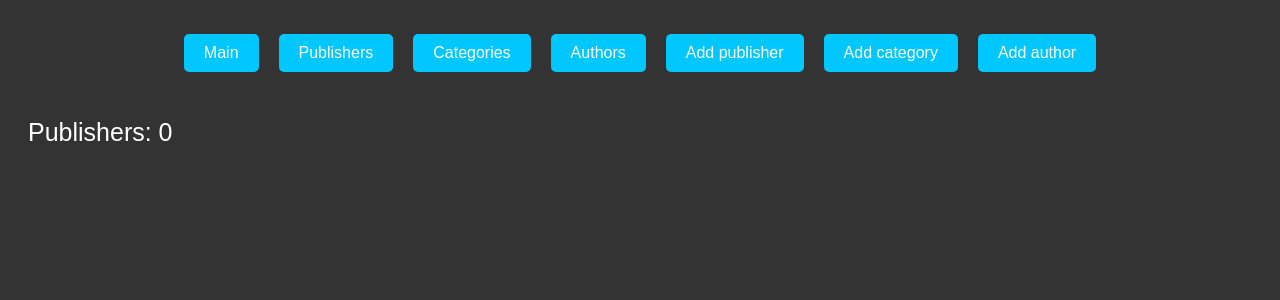
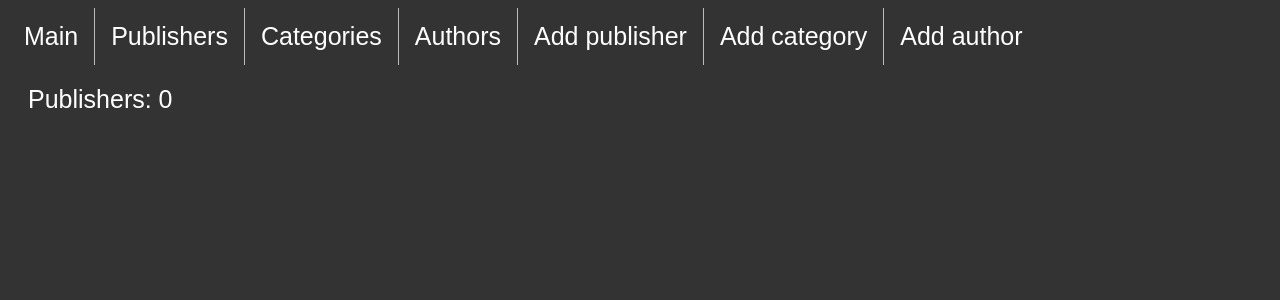
Before and after one commit to DeeStAcE/bookshelf, a Django app: page / in a window 1280 px wide. Shown: the top 300 px of the page. Run offline with Django 4.2, Linux system fonts and the light colour scheme; data that the repository does not hold is empty.

Commit message:
css adjusting

```diff
--- a/ksiazki/static/css/style.css
+++ b/ksiazki/static/css/style.css
@@ -3,7 +3,6 @@
     --color-text: #fff; /* Kolor tekstu */
     --color-link: #00c7ff; /* Kolor linków */
 }
-
 
 body {
     background-color: var(--color-background);
@@ -20,24 +19,6 @@ a {
 
 a:hover {
     color: #23527c; /* Kolor tekstu po najechaniu kursorem */
-}
-
-.button-bar {
-    display: flex;
-    justify-content: center;
-    align-items: center;
-    height: 50px;
-}
-
-.button-bar button {
-    background-color: var(--color-link);
-    margin: 0 10px;
-    padding: 10px 20px;
-    border: none;
-    border-radius: 5px;
-    color: white;
-    font-size: 16px;
-    cursor: pointer;
 }
 
 div {
@@ -68,3 +49,32 @@ input:focus {
     border-color: var(--color-link); /* Kolor obramowania po kliknięciu */
     box-shadow: 0 0 5px #4CAF50; /* Cień po kliknięciu */
 }
+
+ul.nav {
+    list-style-type: none;
+    margin: 0;
+    padding: 0;
+    overflow: hidden;
+    background-color: var(--color-background);
+}
+
+li.nav {
+    float: left;
+    border-right: 1px solid #bbb;
+}
+
+li:last-child {
+    border-right: none;
+}
+
+li.nav a {
+    display: block;
+    color: white;
+    text-align: center;
+    padding: 14px 16px;
+    text-decoration: none;
+}
+
+li.nav a:hover:not(.active) {
+    background-color: var(--color-link);
+}
--- a/ksiazki/templates/main.html
+++ b/ksiazki/templates/main.html
@@ -10,44 +10,15 @@
     <title>Main</title>
 </head>
 <body>
-<div class="button-bar">
-
-    <a href="{% url 'main' %}">
-        <button>
-            Main
-        </button>
-    </a>
-    <a href="{% url 'publishers-list' %}">
-        <button>
-            Publishers
-        </button>
-    </a>
-    <a href="{% url 'category-list' %}">
-        <button>
-            Categories
-        </button>
-    </a>
-    <a href="{% url 'author-list' %}">
-        <button>
-            Authors
-        </button>
-    </a>
-    <a href="{% url 'publishers-add' %}">
-        <button>
-            Add publisher
-        </button>
-    </a>
-    <a href="{% url 'category-add' %}">
-        <button>
-            Add category
-        </button>
-    </a>
-    <a href="{% url 'author-add' %}">
-        <button>
-            Add author
-        </button>
-    </a>
-</div>
+    <ul class="nav">
+        <li class="nav"><a href="{% url 'main' %}">Main</a></li>
+        <li class="nav"><a href="{% url 'publishers-list' %}">Publishers</a></li>
+        <li class="nav"><a href="{% url 'category-list' %}">Categories</a></li>
+        <li class="nav"><a href="{% url 'author-list' %}">Authors</a></li>
+        <li class="nav"><a href="{% url 'publishers-add' %}">Add publisher</a></li>
+        <li class="nav"><a href="{% url 'category-add' %}">Add category</a></li>
+        <li class="nav"><a href="{% url 'author-add' %}">Add author</a></li>
+    </ul>
 {% block content %}{% endblock %}
 <div>
     Publishers: {{ pc }}
```
